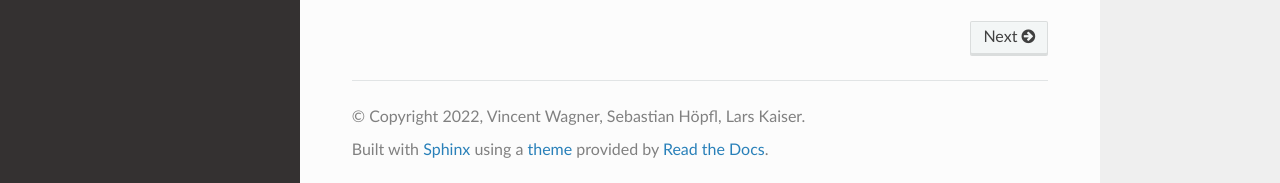
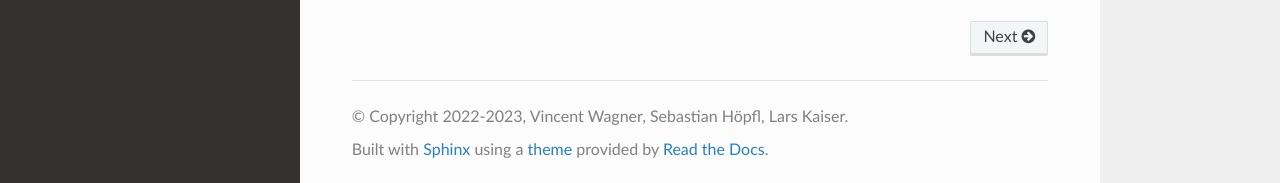
Before and after one commit to Systems-Theory-in-Systems-Biology/EPI, a Sphinx documentation site: the page built from docs/source/index.rst, in a window 1280 px wide and 900 px high, scrolled down 1387 px. Shown: the part 714-897 px from the top of the window. Built offline with Sphinx 7.4.7 and the Read the Docs theme 2.0.0, drawn with Linux system fonts in a browser that asks for light colours; some of the changed lines change nothing that is shown.

Commit message:
Try to fix online doc

```diff
--- a/docs/requirements.txt
+++ b/docs/requirements.txt
@@ -2,3 +2,4 @@
 sphinx_rtd_theme
 docutils>= 0.18
 sphinx_copybutton
+-e .
--- a/docs/source/conf.py
+++ b/docs/source/conf.py
@@ -5,6 +5,8 @@
 # https://www.sphinx-doc.org/en/master/usage/configuration.html
 
 # -- Path setup --------------------------------------------------------------
+
+import datetime
 
 # If extensions (or modules to document with autodoc) are in another directory,
 # add these directories to sys.path here. If the directory is relative to the
@@ -18,8 +20,9 @@
 
 # -- Project information -----------------------------------------------------
 
+year = datetime.date.today().year
 project = "EPI"
-copyright = "2022, Vincent Wagner, Sebastian Höpfl, Lars Kaiser"
+copyright = f"2022-{year}, Vincent Wagner, Sebastian Höpfl, Lars Kaiser"
 author = "Vincent Wagner, Sebastian Höpfl, Lars Kaiser"
 
 
```
